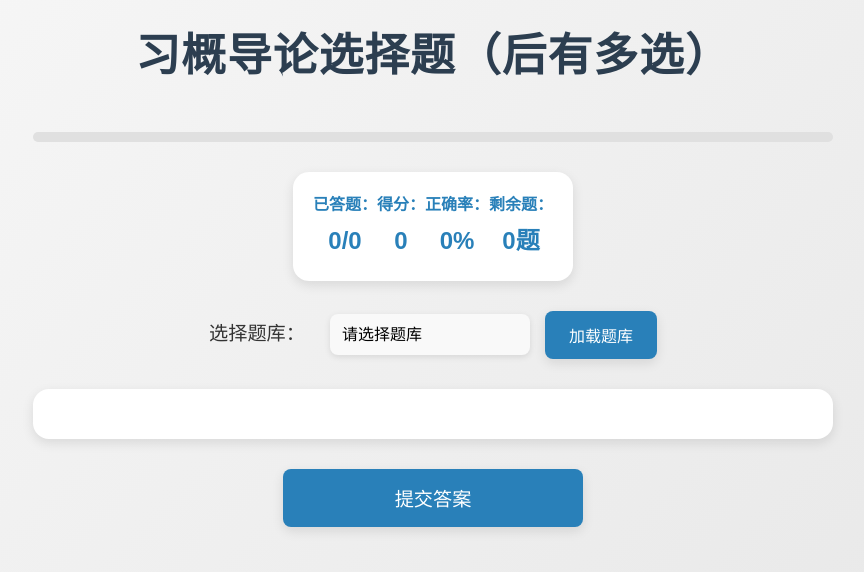
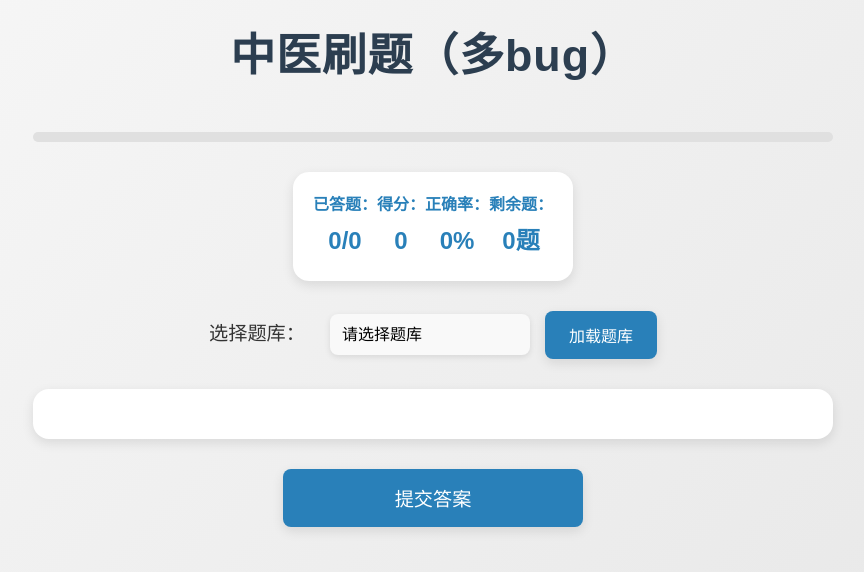
Before and after one commit to Yangzn666/zhongyi, a plain HTML site: page index.html in a window 1280 px wide. Shown: the whole page, without its empty margins (207-1071 px from the left). Drawn offline with Linux system fonts and the light colour scheme.

Commit message:
Add files via upload

```diff
--- a/index.html
+++ b/index.html
@@ -2,14 +2,14 @@
 <html lang="zh">
 <head>
     <meta charset="UTF-8">
-    <title>习概导论选择题</title>
+    <title>中医刷题bug版</title>
     <!-- 引入CSS文件 -->
     <link rel="stylesheet" href="timu.css"> <!-- 确认路径正确无误 -->
 </head>
 <body>
     <!-- 页面顶部标题 -->
     <header class="header">
-        <h1>习概导论选择题（后有多选）</h1>
+        <h1>中医刷题（多bug）</h1>
     </header>
 
     <!-- 在头部添加进度条 -->
```
